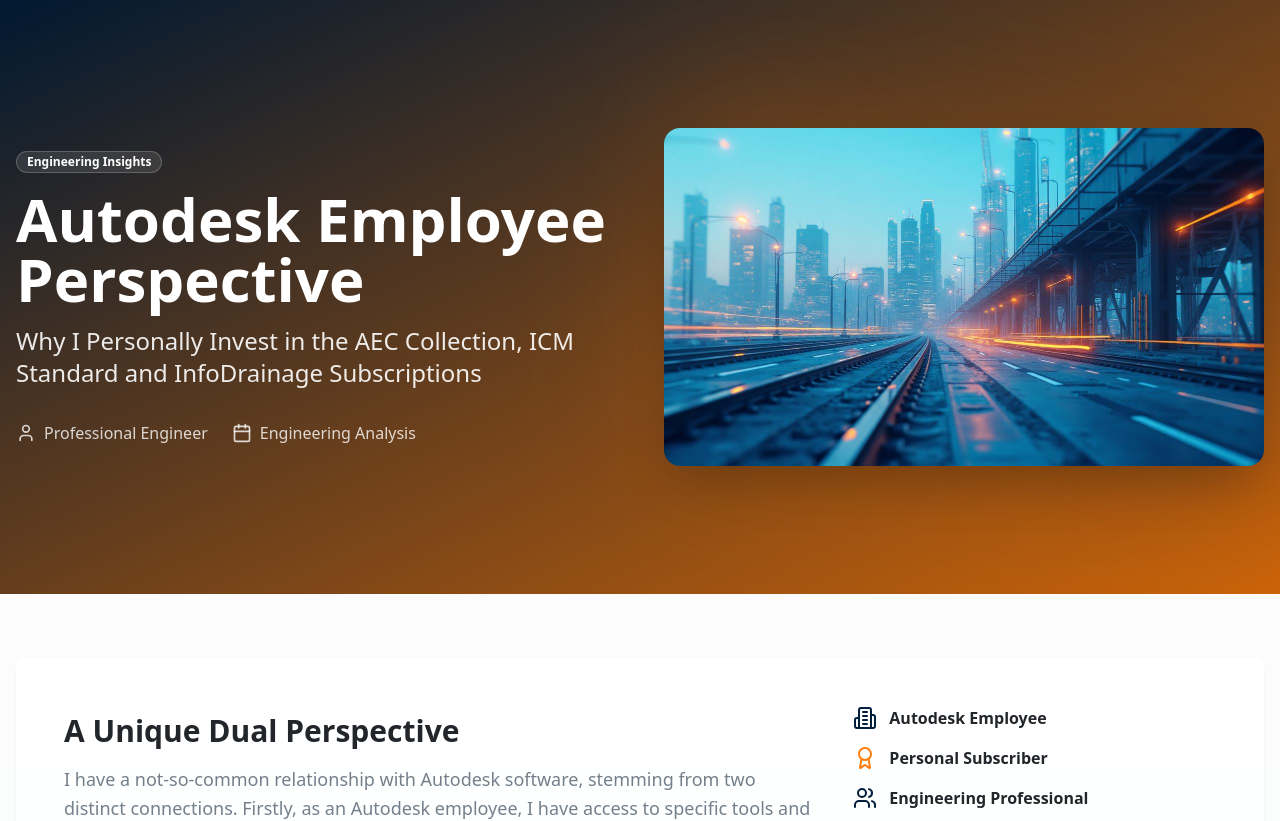
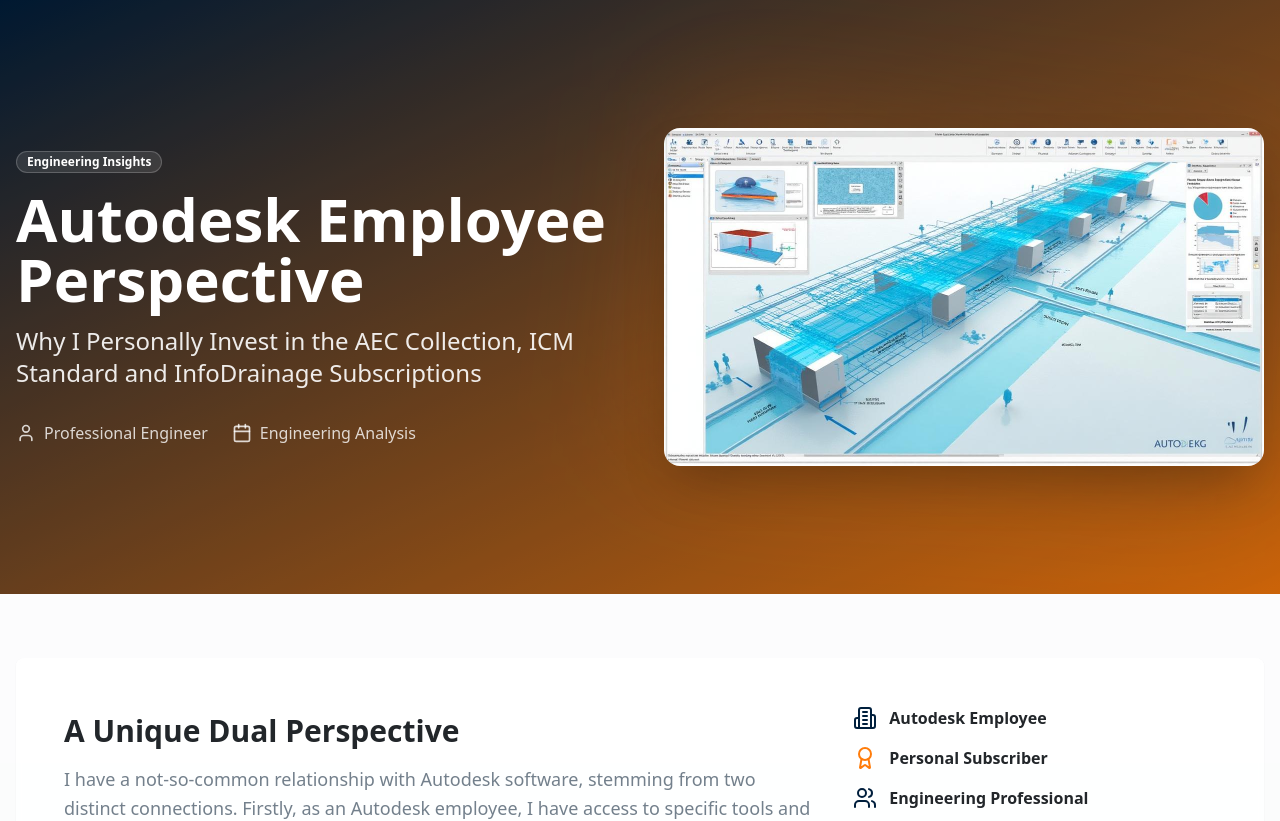
Before and after one commit to SWMMEnablement/autodesk-insider-insights, a React (Vite) app: page / in a window 1280 px wide. Shown: the top 821 px of the page. Built offline with nearby package versions, Linux system fonts and the light colour scheme.

Commit message:
Update banner image

```diff
--- a/src/components/Hero.tsx
+++ b/src/components/Hero.tsx
@@ -1,6 +1,6 @@
 import { Badge } from "@/components/ui/badge";
 import { Calendar, User } from "lucide-react";
-import heroCover from "@/assets/hero-cover.jpg";
+import heroCover from "@/assets/icm-infoworks-banner.jpg";
 
 export const Hero = () => {
   return (
@@ -40,7 +40,7 @@ export const Hero = () => {
             <div className="absolute inset-0 bg-gradient-to-r from-accent/20 to-primary/20 rounded-2xl blur-3xl transform rotate-6" />
             <img
               src={heroCover}
-              alt="Engineering software visualization"
+              alt="ICM InfoWorks integrated catchment modeling interface"
               className="relative rounded-2xl shadow-2xl w-full h-auto transform hover:scale-105 transition-transform duration-300"
             />
           </div>
```
Also changed, not shown: src/assets/icm-infoworks-banner.jpg (added).
